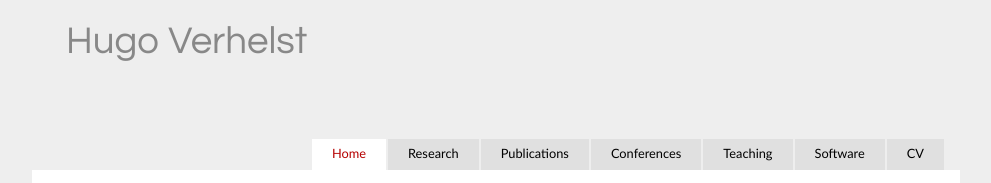
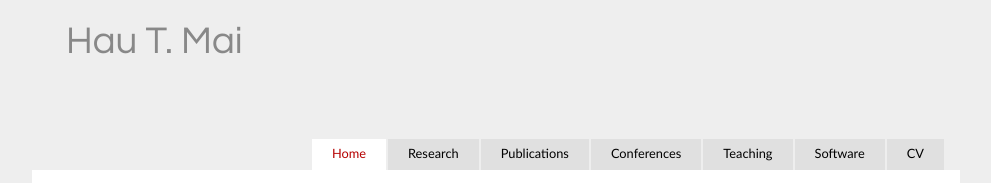
Before and after one commit to maitienhauSejong/maitienhau.github.io, a plain HTML site: page index.html in a window 1280 px wide. Shown: the top 183 px of the page, without its empty margins (144-1135 px from the left). Drawn offline with Linux system fonts and the light colour scheme.

Commit message:
Update index.html

```diff
--- a/index.html
+++ b/index.html
@@ -3,10 +3,10 @@
 <html>
 
 <head>
-  <title>Hugo Verhelst's Homepage</title>
+  <title>Hau T. Mai's Homepage</title>
   <meta name="google-site-verification" content="QkWETuzdZj8DJ8eJ-33ShjFBpnTQJrhtn6mfPKglIE4" />
   <meta name="description" content="Personal webpage of Hugo Verhelst" />
-  <meta name="keywords" content="Hugo Verhelst, Isogeometric Analysis, TU Delft, Academic, Research, H M Verhelst, H Verhelst, H.M. Verhelst" />
+  <meta name="keywords" content="Hau T. Mai, Physics-informed neural network, Nonlinear analysis, Structural optimization, Stability analysis, Sejong University" />
   <meta http-equiv="content-type" content="text/html; charset=windows-1252" />
   <link rel="stylesheet" type="text/css" href="style/style.css" />
   <link
@@ -19,7 +19,7 @@
     <div id="header">
       <div id="logo">
         <!-- class="logo_colour", allows you to change the colour of the text -->
-        <h1><a href="index.html"><span class="logo_colour">Hugo Verhelst</span></a></h1>
+        <h1><a href="index.html"><span class="logo_colour">Hau T. Mai</span></a></h1>
       </div>
       <div id="menubar">
         <ul id="menu">
```
